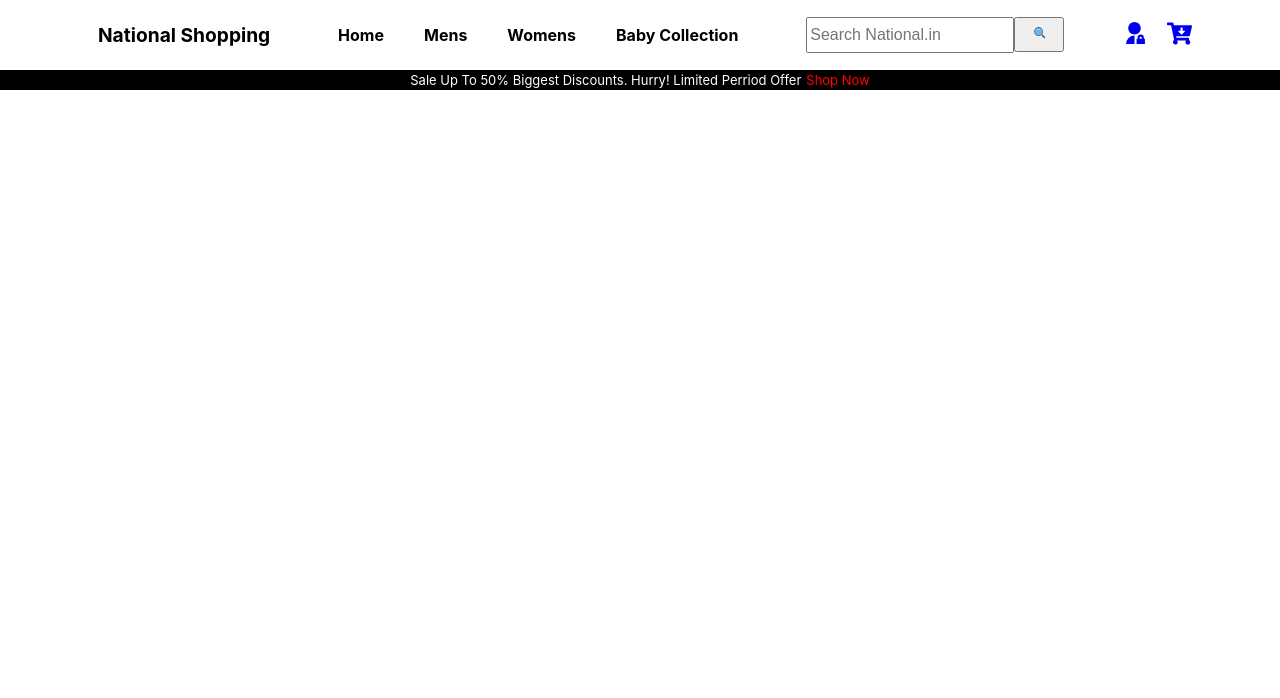
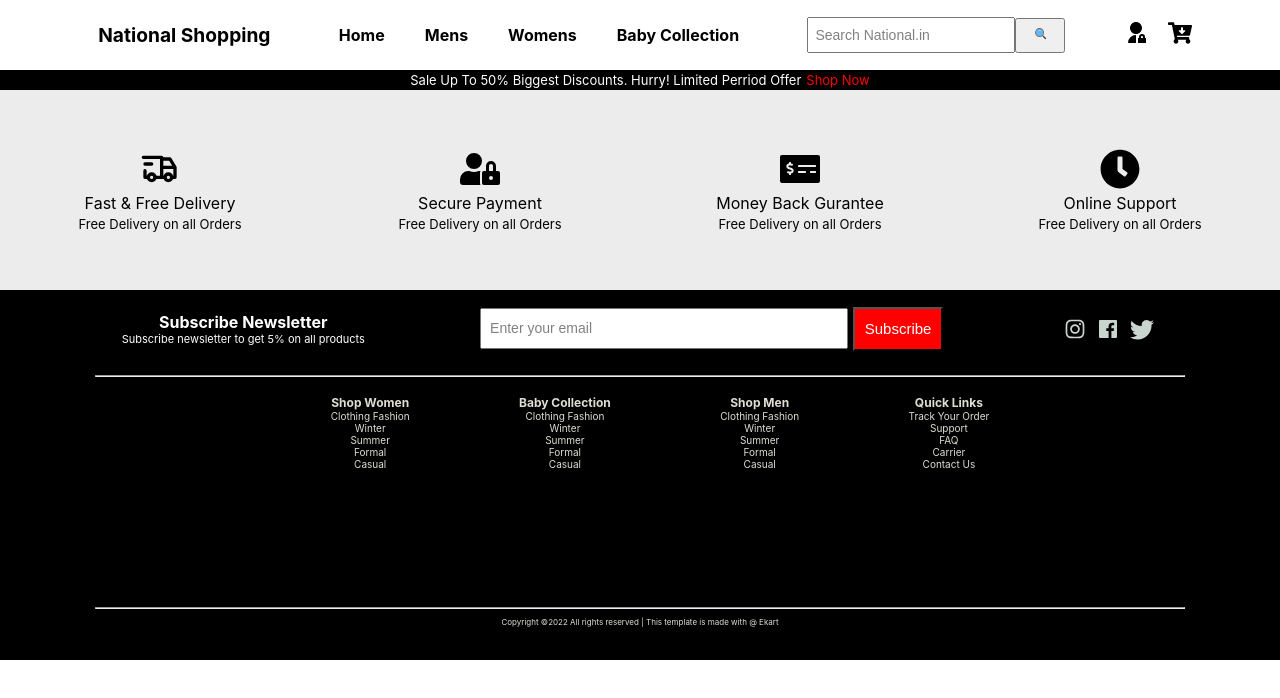
Before and after one commit to prashantuchariya1/nationalShopping, a React (Create React App) app: page / in a window 1280 px wide. Shown: the top 698 px of the page. Built offline with nearby package versions, Linux system fonts and the light colour scheme.

Commit message:
Footer completed

```diff
--- a/src/App.js
+++ b/src/App.js
@@ -1,6 +1,8 @@
 import './App.css';
 import Navbar from "./components/Navbar/Navbar"
 import Offerbar from "./components/Offerbar/Offerbar"
+import Footer from './components/Footer/Footer'
+import UpperFooter from './components/UpperFooter/UpperFooter'
 
 
 function App() {
@@ -8,6 +10,8 @@ function App() {
     <div className="App">
       <Navbar/>
       <Offerbar/>
+      <UpperFooter/>
+      <Footer/>
     </div>
   );
 }
--- a/src/components/Footer/Footer.js
+++ b/src/components/Footer/Footer.js
@@ -0,0 +1,82 @@
+import React from "react";
+import style from "./Footer.module.css";
+import { AiOutlineInstagram } from "react-icons/ai";
+import { RiFacebookBoxFill } from "react-icons/ri";
+import { BsTwitter } from "react-icons/bs";
+
+export default function Footer() {
+    const styleIcons = { color: "rgb(202,213,207)", fontSize: "1.5em" }
+  return (
+    <div className={style.footer}>
+      <div className={style.childFooter}>
+        <div className={style.footerTop}>
+          <div className={style.topBoxSubscribe}>
+            <div className={style.topBoxSubscribeTop}>Subscribe Newsletter</div>
+            <div className={style.topBoxSubscribeBottom}>
+              Subscribe newsletter to get 5% on all products
+            </div>
+          </div>
+          <div className={style.topBoxEmailForm}>
+            <input className={style.emailInput} type="text" placeholder="Enter your email" />
+            <button className={style.footerButton}>Subscribe</button>
+          </div>
+          <div className={style.topBoxSocialmedia}>
+            <AiOutlineInstagram style={styleIcons}/>
+            <RiFacebookBoxFill style={styleIcons}/>
+            <BsTwitter style={styleIcons}/>
+          </div>
+        </div>
+        <hr />
+        <div className={style.footerMid}>
+          <div className={style.QuickLinks}>
+            <ul>
+              <li className={style.liFirstElement}>Shop Women</li>
+              <li>Clothing Fashion</li>
+              <li>Winter</li>
+              <li>Summer</li>
+              <li>Formal</li>
+              <li>Casual</li>
+            </ul>
+          </div>
+          <div className={style.QuickLinks}>
+            <ul>
+              <li className={style.liFirstElement}>Baby Collection</li>
+              <li>Clothing Fashion</li>
+              <li>Winter</li>
+              <li>Summer</li>
+              <li>Formal</li>
+              <li>Casual</li>
+            </ul>
+          </div>
+          <div className={style.QuickLinks}>
+            <ul>
+              <li className={style.liFirstElement}>Shop Men </li>
+              <li>Clothing Fashion</li>
+              <li>Winter</li>
+              <li>Summer</li>
+              <li>Formal</li>
+              <li>Casual</li>
+            </ul>
+          </div>
+          <div className={style.QuickLinks}>
+            <ul>
+              <li className={style.liFirstElement}>Quick Links</li>
+              <li>Track Your Order</li>
+              <li>Support</li>
+              <li>FAQ</li>
+              <li>Carrier</li>
+              <li>Contact Us</li>
+            </ul>
+          </div>
+        </div>
+        <hr />
+        <div className={style.footerBottom}>
+          <div className={style.copyright}>
+            Copyright ©2022 All rights reserved | This template is made with @
+            Ekart
+          </div>
+        </div>
+      </div>
+    </div>
+  );
+}
--- a/src/components/Footer/Footer.module.css
+++ b/src/components/Footer/Footer.module.css
@@ -0,0 +1,113 @@
+
+
+.childFooter {
+  display: flex;
+  flex-direction: column;
+  background-color: black;
+  justify-content: center;
+  align-items: center;
+  width: 100%;
+  height: 370px;
+}
+
+.footerTop {
+  display: flex;
+  flex-direction: row;
+  width: 90%;
+  height: 90px;
+  /* background-color: rgb(123, 0, 255); */
+  align-items: center;
+  justify-content: space-around;
+}
+
+.footerMid {
+  display: flex;
+  flex-direction: row;
+  width: 60%;
+  height: 250px;
+  align-items: flex-start;
+  justify-content: space-around;
+  /* background-color: rgb(0, 255, 38); */
+}
+
+.QuickLinks {
+}
+
+.footerBottom {
+  height: 50px;
+
+  text-align: center;
+  color: #deded3;
+  font-size: 8px;
+}
+
+.emailInput::placeholder {
+  font-size: 14px;
+  opacity: 1;
+  color: gray;
+  padding-left: 6px;
+}
+
+.topBoxEmailForm{
+  display: flex;
+  flex-direction: row;
+  align-items: center;
+}
+.emailInput {
+  width: 360px;
+  height: 35px;
+
+
+}
+.footerButton {
+  width: 90px;
+  height: 44px;
+  background-color: red;
+  margin-left: 5px;
+  color: white;
+  font-size: 15px;
+
+
+
+
+}
+
+.topBoxSubscribeTop{
+  font-size: 16px;
+  color: white;
+  font-weight: bold;
+}
+
+.topBoxSubscribeBottom{
+  font-size: 11px;
+  color: white;
+
+}
+
+ul{
+  list-style: none;
+  font-size: 10px;
+  color: #deded3;
+}
+
+li.liFirstElement{
+  font-size: 12px;
+
+  font-weight: bold;
+}
+
+
+hr{
+  color: #deded3;
+  height: 0px;
+  width: 85%;
+
+}
+
+.topBoxSocialmedia{
+  display: flex;
+  flex-direction: row;
+  justify-content: space-around;
+  width: 100px;
+
+}
--- a/src/components/Navbar/Navbar.js
+++ b/src/components/Navbar/Navbar.js
@@ -3,7 +3,10 @@ import style from "./Navbar.module.css";
 import {FcSearch} from  "react-icons/fc";
 import {RiAdminFill} from "react-icons/ri";
 import {FaCartArrowDown} from "react-icons/fa";
+
 export default function Navbar() {
+  const styleIcons = { color: "black", fontSize: "1.5em" }
+  const styleIconsSearch = { fontSize: "1.5 em" }
   return (
     <div className={style.navbar}>
       <div className={style.childNavbar}>
@@ -15,12 +18,12 @@ export default function Navbar() {
           <div className={style.menuItem}><a href="#" id={style.menuItemAnchor}>Baby Collection</a></div>
         </div>
         <div className={style.search}>
-          <input type="text" placeholder="Search National.in" />
-          <button><FcSearch/></button>
+          <input className={style.navSearch} type="text" placeholder="Search National.in" />
+          <button className={style.navButton}><FcSearch style={styleIconsSearch}/></button>
         </div>
         <div className={style.socialLogo}>
-          <div className={style.socialLogoChild}><a href="#"><RiAdminFill size={25}/></a></div>
-          <div className={style.socialLogoChild}><a href="#"><FaCartArrowDown size={25}/></a></div>
+          <div className={style.socialLogoChild}><a href="#"><RiAdminFill style={styleIcons}/></a></div>
+          <div className={style.socialLogoChild}><a href="#"><FaCartArrowDown  style={styleIcons}/></a></div>
         </div>
       </div>
     </div>
--- a/src/components/Navbar/Navbar.module.css
+++ b/src/components/Navbar/Navbar.module.css
@@ -31,18 +31,28 @@
 
 }
 
+.search{
+  display: flex;
+  flex-direction: row;
+  align-items: center;
+
+}
+
 input {
   width: 200px;
   height: 30px;
 }
-::placeholder {
-  font-size: 16px;
-  opacity: 1;
-}
-button{
+.navButton{
   width: 50px;
   height: 35px;
 
+}
+
+.navSearch::placeholder {
+  font-size: 14px;
+  opacity: 1;
+  color: gray;
+  padding-left: 4px;
 }
 
 .socialLogo {
@@ -52,6 +62,7 @@ button{
 
 .socialLogoChild {
   margin: 0 10px;
+  color: black;
 
 }
 
--- /dev/null
+++ b/src/components/UpperFooter/UpperFooter.js
@@ -0,0 +1,50 @@
+import React from "react";
+import style from "./UpperFooter.module.css";
+import { TbTruckDelivery } from "react-icons/tb";
+import { FaUserLock } from "react-icons/fa";
+import { FaClock } from "react-icons/fa";
+import { FaMoneyCheckAlt } from "react-icons/fa";
+
+export default function UpperFooter() {
+  const styleIcons = { color: "black", fontSize: "2.5em" };
+  return (
+    <div className={style.UpperFooter}>
+      <div className={style.childUpperFooter}>
+        <div className={style.feature}>
+          <div className={style.featureLogo}>
+            <TbTruckDelivery style={styleIcons} />
+          </div>
+
+          <div className={style.upperText}>Fast & Free Delivery</div>
+          <div className={style.lowerText}>Free Delivery on all Orders</div>
+        </div>
+
+        <div className={style.feature}>
+          <div className={style.featureLogo}>
+            <FaUserLock style={styleIcons} />
+          </div>
+
+          <div className={style.upperText}>Secure Payment</div>
+          <div className={style.lowerText}>Free Delivery on all Orders</div>
+        </div>
+
+        <div className={style.feature}>
+          <div className={style.featureLogo}>
+            <FaMoneyCheckAlt style={styleIcons} />
+          </div>
+
+          <div className={style.upperText}>Money Back Gurantee</div>
+          <div className={style.lowerText}>Free Delivery on all Orders</div>
+        </div>
+        <div className={style.feature}>
+          <div className={style.featureLogo}>
+            <FaClock style={styleIcons} />
+          </div>
+
+          <div className={style.upperText}>Online Support</div>
+          <div className={style.lowerText}>Free Delivery on all Orders</div>
+        </div>
+      </div>
+    </div>
+  );
+}
--- /dev/null
+++ b/src/components/UpperFooter/UpperFooter.module.css
@@ -0,0 +1,25 @@
+.childUpperFooter {
+  height: 200px;
+  background-color: rgb(237, 236, 236);
+  display: flex;
+  flex-direction: row;
+  justify-content: space-around;
+}
+
+.feature {
+
+  width: 200px;
+  display: flex;
+  flex-direction: column;
+  align-items: center;
+  justify-content: center;
+}
+
+.upperText{
+font-size: medium;
+margin-bottom: 3px;
+}
+
+.lowerText{
+font-size: small;
+}
```
